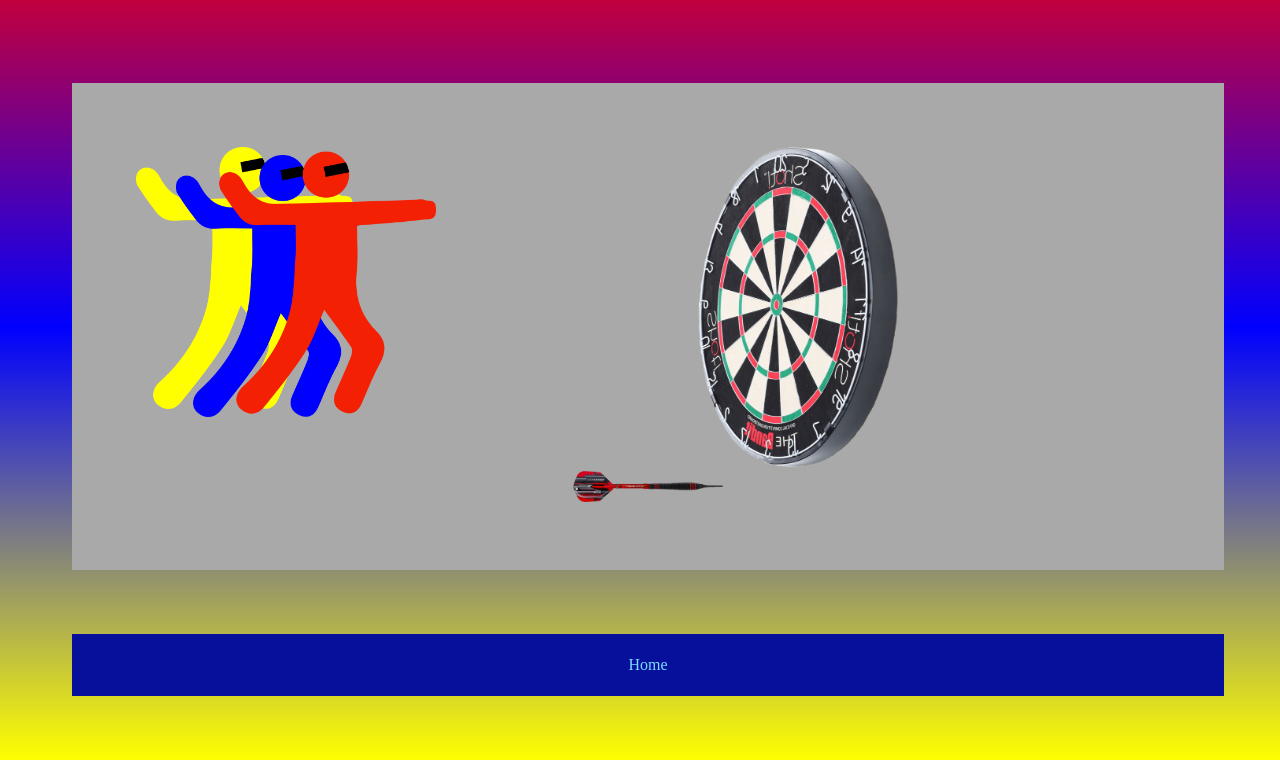
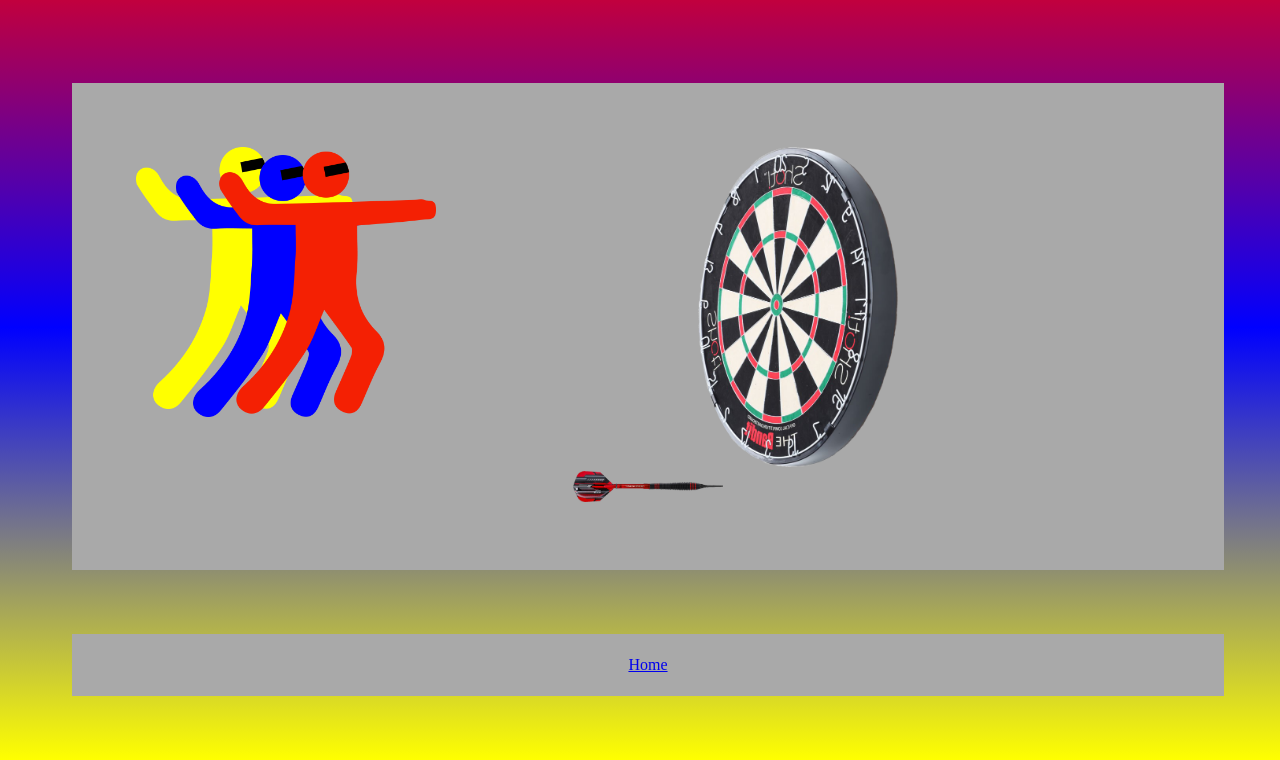
Before and after one commit to DFSJSU/netart, a plain HTML site: page index.html in a window 1280 px wide. Shown: the part 105-865 px from the top of the page. Drawn offline with Linux system fonts and the light colour scheme.

Commit message:
link to home

```diff
--- a/css/main.css
+++ b/css/main.css
@@ -37,7 +37,7 @@ body {
 }
 
 #div4 {
-  background-color: #06109b;
+  background-color: darkgray;
   margin: 5%;
   padding: 6px;
   clear: both;
--- a/index.html
+++ b/index.html
@@ -31,7 +31,8 @@
 
 
   <div id="div4">
-    <p>Home</p>
+    <a href="https://whitebroccoli.github.io/orz"><p>Home</p></a>
+
 
   </div>
 
```
